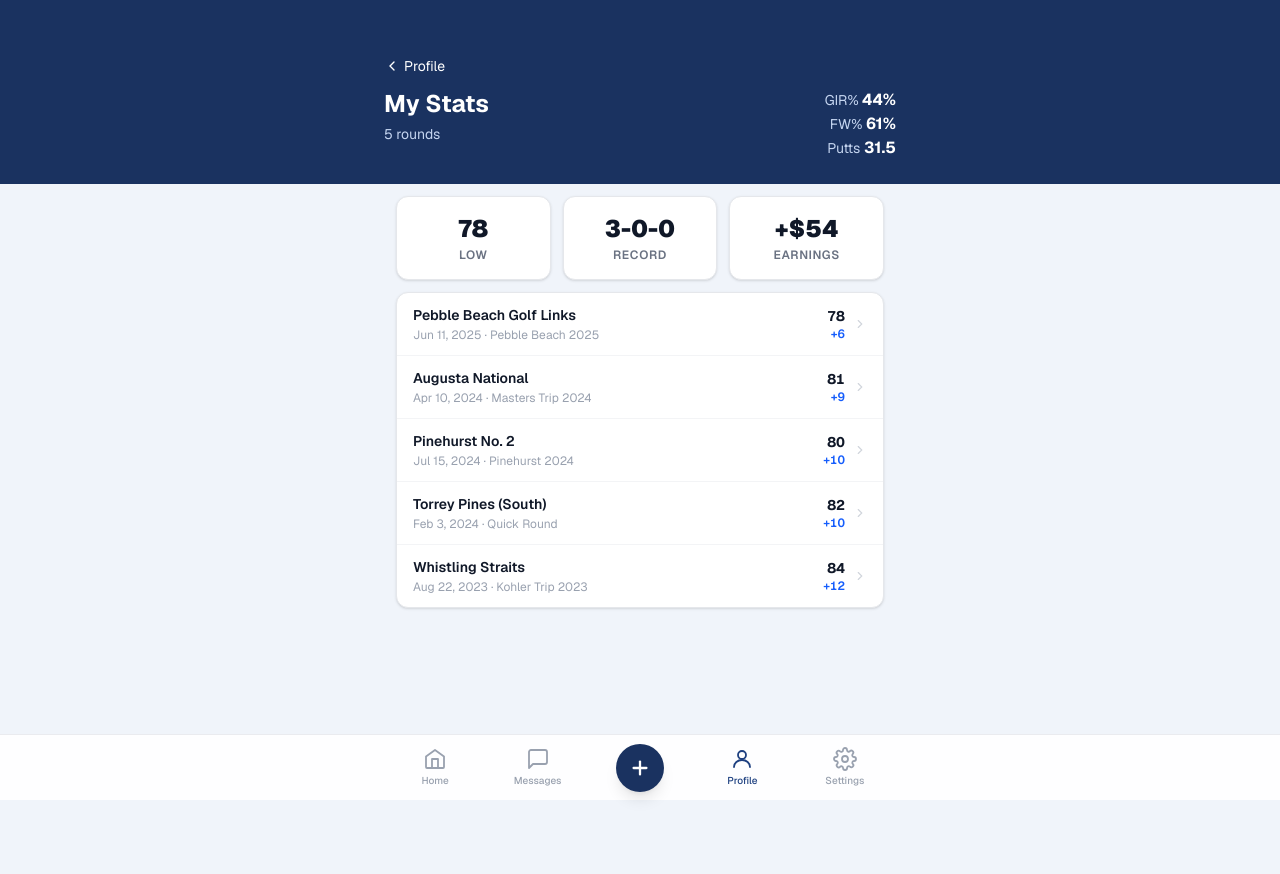
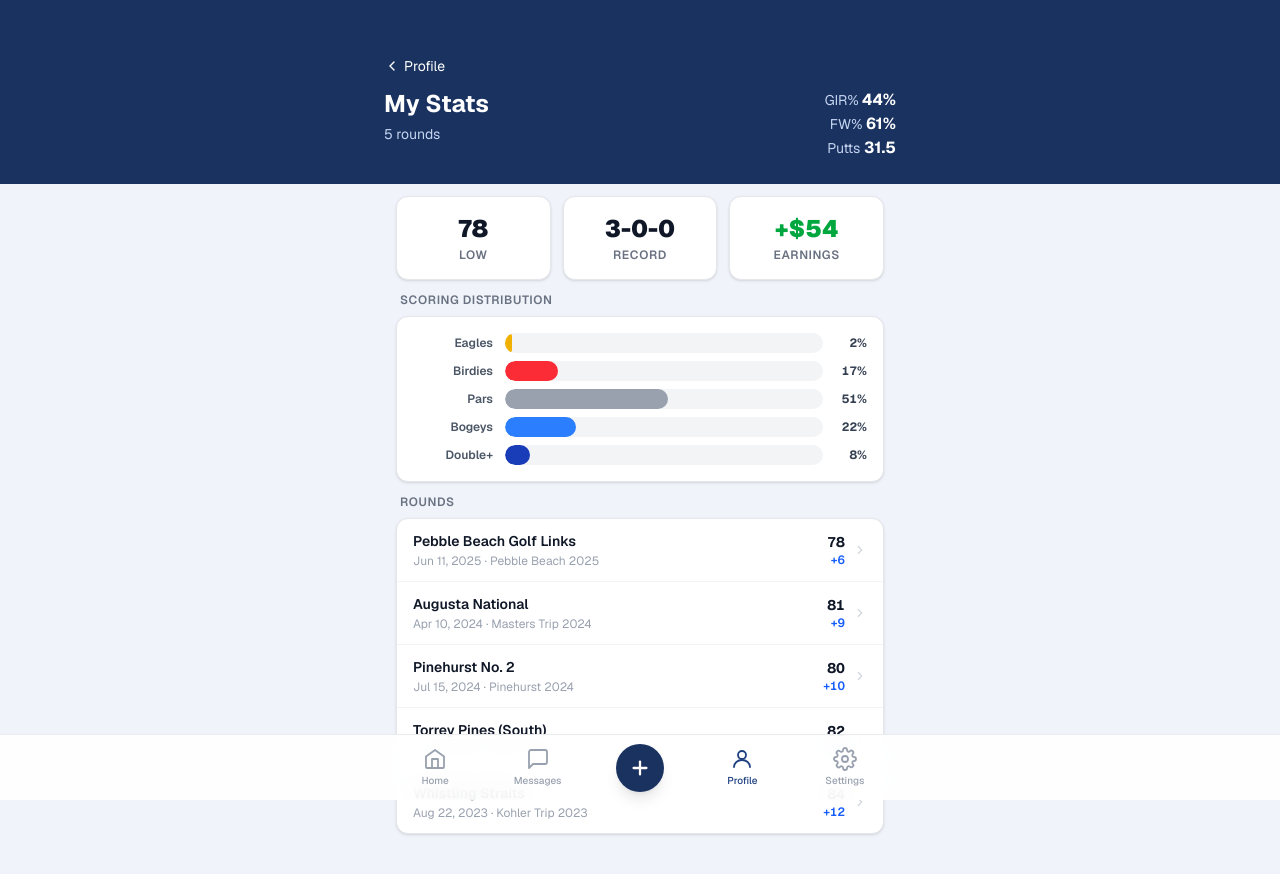
Before and after one commit to justlookingaround5/golf-trip, a Next.js app: page /v2/stats in a window 1280 px wide. Shown: the top 874 px of the page. Before the commit the page ends 800 px from the top, so only its background shows below. Built offline with nearby package versions, Linux system fonts and the light colour scheme; no server answers.

Commit message:
Add Scoring Distribution section and Rounds header to My Stats page
Co-Authored-By: Claude Sonnet 4.6 <noreply@anthropic.com>

```diff
--- a/src/app/v2/stats/page.tsx
+++ b/src/app/v2/stats/page.tsx
@@ -4,8 +4,22 @@
 // Header with career stats · GIR/FW/Putts boxes · Round list
 
 import Link from 'next/link'
-import { STUB_ALL_ROUNDS, STUB_PLAYER_STATS, STUB_EARNINGS, ME } from '@/lib/v2/stub-data'
+import { STUB_ALL_ROUNDS, STUB_PLAYER_STATS, STUB_EARNINGS, STUB_USER_HOLE_STATS, ME } from '@/lib/v2/stub-data'
 import type { RoundV2 } from '@/lib/v2/types'
+
+// ─── Scoring bar ──────────────────────────────────────────────────────────────
+
+function ScoringBar({ label, pct, color }: { label: string; pct: number; color: string }) {
+  return (
+    <div className="flex items-center gap-3">
+      <span className="w-20 text-xs font-semibold text-gray-600 text-right shrink-0">{label}</span>
+      <div className="flex-1 h-5 bg-gray-100 rounded-full overflow-hidden">
+        <div className={`h-full rounded-full ${color}`} style={{ width: `${pct}%` }} />
+      </div>
+      <span className="w-8 text-xs font-bold text-gray-700 tabular-nums text-right">{Math.round(pct)}%</span>
+    </div>
+  )
+}
 
 // ─── Round row ────────────────────────────────────────────────────────────────
 
@@ -57,6 +71,17 @@ export default function StatsPage() {
   const me = STUB_PLAYER_STATS.find(s => s.player.id === ME.id)
   const meEarnings = STUB_EARNINGS.find(e => e.player.id === ME.id)
 
+  // Aggregate hole stats for ME across all courses
+  const allHoleStats = Object.values(STUB_USER_HOLE_STATS)
+    .flatMap(courseStats => courseStats[ME.id] ?? [])
+  const totalEagles  = allHoleStats.reduce((s, h) => s + h.eagles,  0)
+  const totalBirdies = allHoleStats.reduce((s, h) => s + h.birdies, 0)
+  const totalPars    = allHoleStats.reduce((s, h) => s + h.pars,    0)
+  const totalBogeys  = allHoleStats.reduce((s, h) => s + h.bogeys,  0)
+  const totalDoubles = allHoleStats.reduce((s, h) => s + h.doubles, 0)
+  const totalScores  = totalEagles + totalBirdies + totalPars + totalBogeys + totalDoubles
+  const scoringPct   = (n: number) => totalScores > 0 ? (n / totalScores) * 100 : 0
+
   const careerLow = completedRounds.length > 0
     ? Math.min(...completedRounds.map(r => r.grossTotal!))
     : null
@@ -64,6 +89,9 @@ export default function StatsPage() {
   const earnings = meEarnings
     ? (meEarnings.netEarnings >= 0 ? `+$${meEarnings.netEarnings}` : `-$${Math.abs(meEarnings.netEarnings)}`)
     : null
+  const earningsColor = meEarnings != null
+    ? (meEarnings.netEarnings >= 0 ? 'text-green-600' : 'text-red-600')
+    : 'text-gray-900'
 
   return (
     <div className="min-h-screen bg-background pb-28">
@@ -96,20 +124,37 @@ export default function StatsPage() {
         {/* Stat boxes */}
         <div className="grid grid-cols-3 gap-3 mx-3 mt-3">
           {[
-            { label: 'Low', value: careerLow != null ? `${careerLow}` : '—' },
-            { label: 'Record', value: record ?? '—' },
-            { label: 'Earnings', value: earnings ?? '—' },
-          ].map(({ label, value }) => (
+            { label: 'Low',      value: careerLow != null ? `${careerLow}` : '—', color: 'text-gray-900' },
+            { label: 'Record',   value: record ?? '—',                             color: 'text-gray-900' },
+            { label: 'Earnings', value: earnings ?? '—',                           color: earningsColor   },
+          ].map(({ label, value, color }) => (
             <div key={label} className="rounded-xl border border-gray-200 bg-white shadow-sm px-3 py-4 text-center">
-              <p className="text-2xl font-black text-gray-900">{value}</p>
+              <p className={`text-2xl font-black ${color}`}>{value}</p>
               <p className="text-xs font-semibold text-gray-500 mt-0.5 uppercase tracking-wider">{label}</p>
             </div>
           ))}
         </div>
 
+        {/* Scoring Distribution */}
+        {allHoleStats.length > 0 && (
+          <div className="mx-3 mt-3">
+            <p className="text-xs font-semibold text-gray-500 uppercase tracking-wider mb-2 px-1">Scoring Distribution</p>
+            <div className="rounded-xl border border-gray-200 bg-white shadow-sm p-4 space-y-2">
+              <ScoringBar label="Eagles"  pct={scoringPct(totalEagles)}  color="bg-yellow-500" />
+              <ScoringBar label="Birdies" pct={scoringPct(totalBirdies)} color="bg-red-500" />
+              <ScoringBar label="Pars"    pct={scoringPct(totalPars)}    color="bg-gray-400" />
+              <ScoringBar label="Bogeys"  pct={scoringPct(totalBogeys)}  color="bg-blue-500" />
+              <ScoringBar label="Double+" pct={scoringPct(totalDoubles)} color="bg-blue-800" />
+            </div>
+          </div>
+        )}
+
         {/* Round list */}
-        <div className="bg-white mt-3 mx-3 rounded-xl border border-gray-200 shadow-sm overflow-hidden">
-          {STUB_ALL_ROUNDS.map(r => <RoundRow key={r.id} round={r} />)}
+        <div className="mx-3 mt-3">
+          <p className="text-xs font-semibold text-gray-500 uppercase tracking-wider mb-2 px-1">Rounds</p>
+          <div className="bg-white rounded-xl border border-gray-200 shadow-sm overflow-hidden">
+            {STUB_ALL_ROUNDS.map(r => <RoundRow key={r.id} round={r} />)}
+          </div>
         </div>
       </div>
     </div>
--- a/src/lib/v2/stub-data.ts
+++ b/src/lib/v2/stub-data.ts
@@ -858,17 +858,18 @@ const _COURSE_HCPS: Record<string, number[]> = {
   course5: [7, 13, 15, 1, 5, 17, 9, 11, 3, 8, 16, 10, 4, 6, 12, 18, 2, 14],
 }
 
-function _makeUserHoleStats(courseId: string): UserHoleStatsV2[] {
+function _makeUserHoleStats(courseId: string, rounds: number = 5): UserHoleStatsV2[] {
   const pars = _COURSE_PARS[courseId] ?? _COURSE_PARS.course1
   const hcps = _COURSE_HCPS[courseId] ?? _COURSE_HCPS.course1
   const avgOffsets = [0.4, 0.2, 0.8, 0.3, 0.6, 0.5, 0.3, 0.1, 0.4, 0.3, 0.7, 0.5, 0.2, 0.4, 0.6, 0.3, 0.5, 0.4]
   const netOffsets = [0.1, -0.2, 0.4, -0.1, 0.2, 0.1, -0.2, -0.3, 0.1, -0.1, 0.3, 0.2, -0.2, 0.1, 0.3, -0.1, 0.2, 0.1]
   const bestOffsets = [0, -1, 1, 0, 0, 1, 0, -1, 0, -1, 1, 0, -1, 0, 1, 0, 0, -1]
-  const birdies =  [1, 2, 0, 1, 0, 0, 1, 2, 1, 2, 0, 1, 2, 1, 0, 1, 0, 1]
+  // Each column (hole) sums to `rounds` (default 5)
   const eaglesCnt= [0, 0, 0, 0, 0, 0, 0, 0, 1, 0, 0, 0, 1, 0, 0, 0, 0, 0]
-  const parsCnt =  [3, 2, 1, 3, 2, 2, 3, 3, 2, 2, 1, 2, 2, 3, 2, 3, 2, 2]
-  const bogeys =   [1, 0, 2, 0, 1, 1, 0, 0, 1, 0, 2, 1, 0, 0, 1, 0, 2, 1]
-  const doubles =  [0, 0, 1, 0, 1, 1, 0, 0, 0, 0, 1, 0, 0, 0, 1, 0, 0, 0]
+  const birdies =  [1, 2, 0, 1, 0, 0, 1, 2, 1, 2, 0, 1, 1, 1, 0, 1, 0, 1]
+  const parsCnt =  [3, 2, 2, 3, 3, 3, 3, 2, 2, 2, 2, 2, 2, 3, 3, 3, 3, 3]
+  const bogeys =   [1, 1, 2, 1, 1, 1, 1, 1, 1, 1, 2, 1, 1, 1, 1, 1, 1, 1]
+  const doubles =  [0, 0, 1, 0, 1, 1, 0, 0, 0, 0, 1, 1, 0, 0, 1, 0, 1, 0]
   const fwPcts =   [65, 70, null, 55, null, 60, 50, 75, 60, 65, null, 55, 70, 60, 65, null, 55, 60]
   const girPcts =  [50, 60, 35, 45, 40, 45, 55, 65, 50, 55, 30, 40, 60, 50, 45, 55, 40, 50]
   const putts =    [1.8, 1.7, 2.0, 1.9, 2.1, 1.9, 1.7, 1.6, 1.8, 1.7, 2.2, 1.9, 1.7, 1.8, 2.0, 1.6, 1.9, 1.8]
@@ -893,12 +894,12 @@ function _makeUserHoleStats(courseId: string): UserHoleStatsV2[] {
 
 export const STUB_USER_HOLE_STATS: Record<string, Record<string, UserHoleStatsV2[]>> = {
   course1: {
-    [ME.id]: _makeUserHoleStats('course1'),
-    p2: _makeUserHoleStats('course1').map(h => ({ ...h, avgGross: +(h.avgGross + 0.4).toFixed(1), birdies: Math.max(0, h.birdies - 1), bogeys: h.bogeys + 1 })),
+    [ME.id]: _makeUserHoleStats('course1', 5),
+    p2: _makeUserHoleStats('course1', 5).map(h => ({ ...h, avgGross: +(h.avgGross + 0.4).toFixed(1), birdies: Math.max(0, h.birdies - 1), bogeys: h.bogeys + 1 })),
   },
-  course3: { [ME.id]: _makeUserHoleStats('course3') },
-  course4: { [ME.id]: _makeUserHoleStats('course4') },
-  course5: { [ME.id]: _makeUserHoleStats('course5') },
+  course3: { [ME.id]: _makeUserHoleStats('course3', 5) },
+  course4: { [ME.id]: _makeUserHoleStats('course4', 5) },
+  course5: { [ME.id]: _makeUserHoleStats('course5', 5) },
 }
 
 export const STUB_CHAT_MESSAGES: ChatMessageV2[] = [
```
